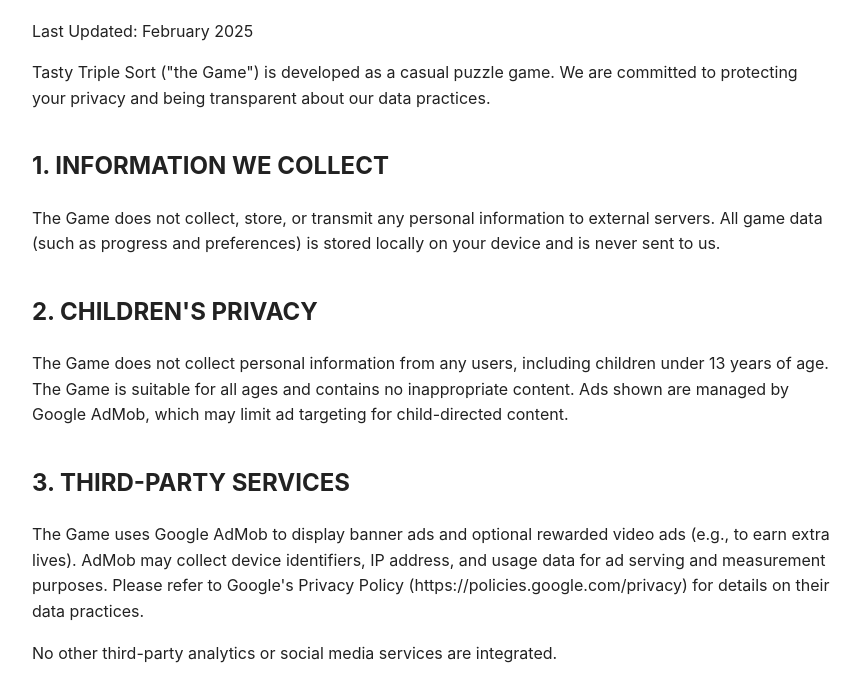
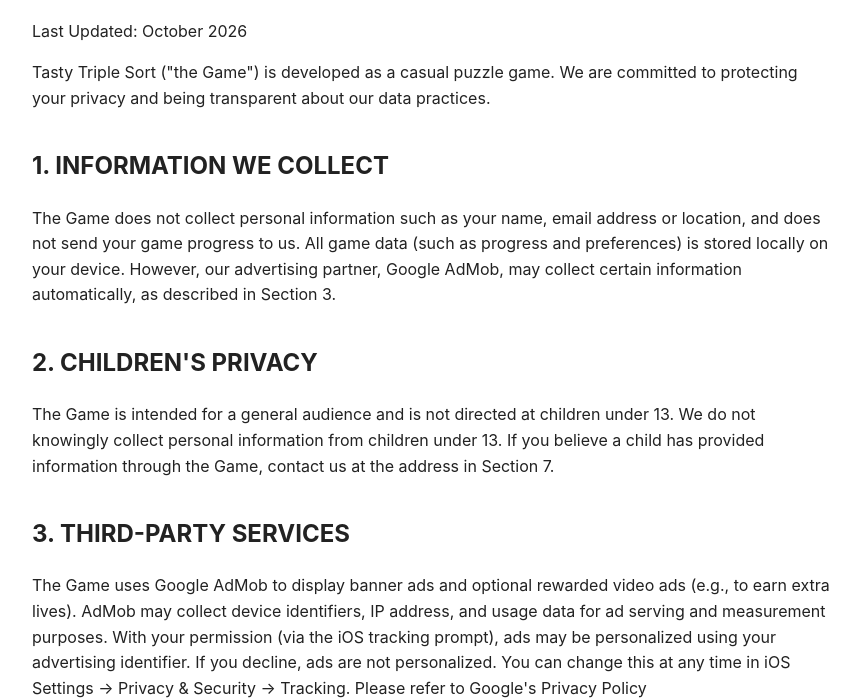
Before and after one commit to novamindai2020/tastytriplesort-privacy, a plain HTML site: page index.html in a window 1280 px wide. Shown: the part 102-801 px from the top of the page, without its empty margins (208-1069 px from the left). Drawn offline with Linux system fonts and the light colour scheme.

Commit message:
Update index.html

```diff
--- a/index.html
+++ b/index.html
@@ -21,21 +21,21 @@
 <body>
 <h1>PRIVACY POLICY</h1>
 
-<p>Last Updated: February 2025</p>
+<p>Last Updated: October 2026</p>
 
 <p>Tasty Triple Sort ("the Game") is developed as a casual puzzle game. We are committed to protecting your privacy and being transparent about our data practices.</p>
 
 <h2>1. INFORMATION WE COLLECT</h2>
 <p>
-The Game does not collect, store, or transmit any personal information to external servers. All game data (such as progress and preferences) is stored locally on your device and is never sent to us.
+The Game does not collect personal information such as your name, email address or location, and does not send your game progress to us. All game data (such as progress and preferences) is stored locally on your device. However, our advertising partner, Google AdMob, may collect certain information automatically, as described in Section 3.
 </p>
 <h2>2. CHILDREN'S PRIVACY</h2>
 <p>
-The Game does not collect personal information from any users, including children under 13 years of age. The Game is suitable for all ages and contains no inappropriate content. Ads shown are managed by Google AdMob, which may limit ad targeting for child-directed content.
+The Game is intended for a general audience and is not directed at children under 13. We do not knowingly collect personal information from children under 13. If you believe a child has provided information through the Game, contact us at the address in Section 7.
 </p>
 <h2>3. THIRD-PARTY SERVICES</h2>
 <p>
-The Game uses Google AdMob to display banner ads and optional rewarded video ads (e.g., to earn extra lives). AdMob may collect device identifiers, IP address, and usage data for ad serving and measurement purposes. Please refer to Google's Privacy Policy (https://policies.google.com/privacy) for details on their data practices.
+The Game uses Google AdMob to display banner ads and optional rewarded video ads (e.g., to earn extra lives). AdMob may collect device identifiers, IP address, and usage data for ad serving and measurement purposes. With your permission (via the iOS tracking prompt), ads may be personalized using your advertising identifier. If you decline, ads are not personalized. You can change this at any time in iOS Settings → Privacy &amp; Security → Tracking. Please refer to Google's Privacy Policy (<a href="https://policies.google.com/privacy">https://policies.google.com/privacy</a>) for details on their data practices.
 </p><p>
 No other third-party analytics or social media services are integrated.
 </p>
```
